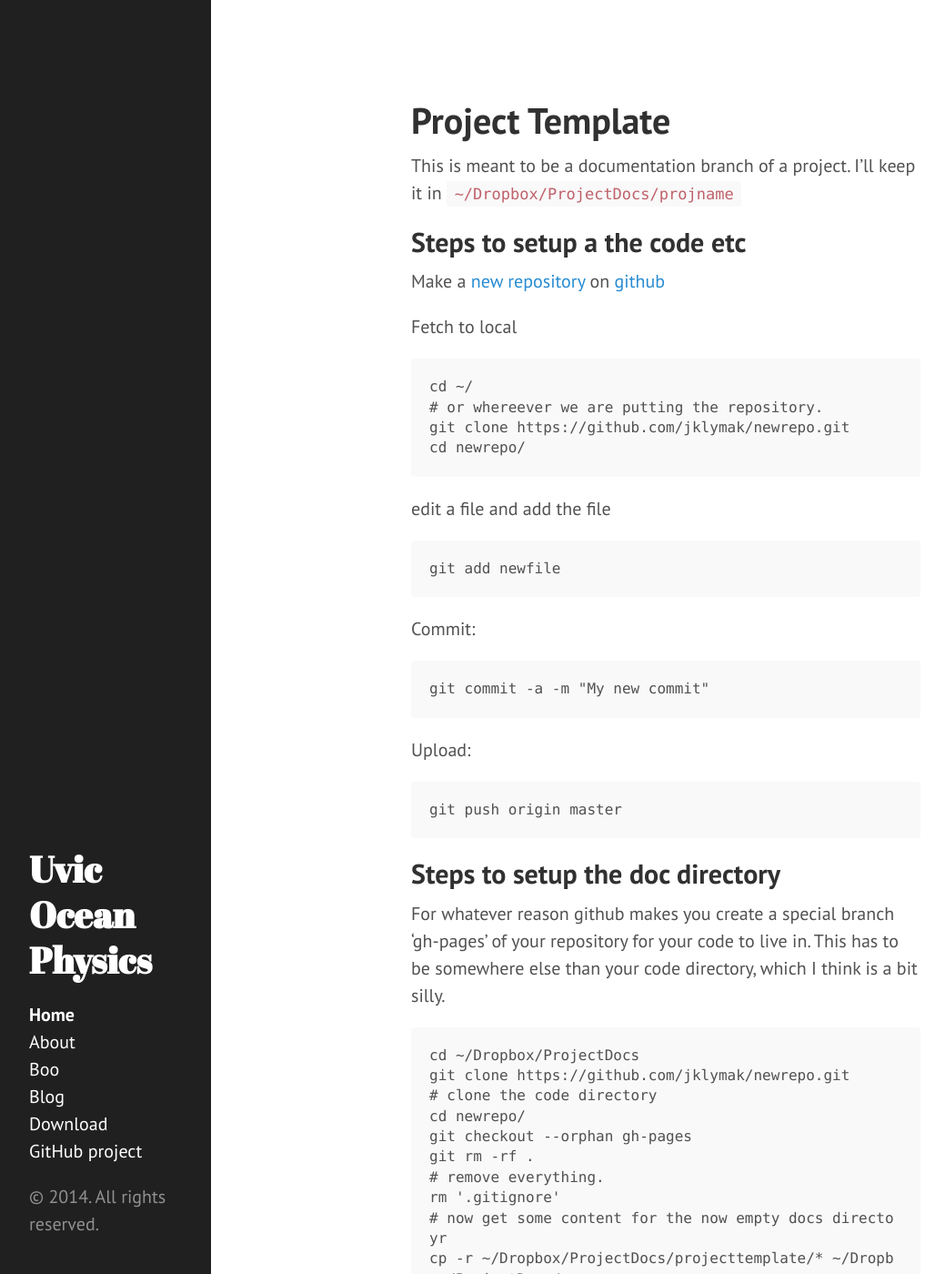
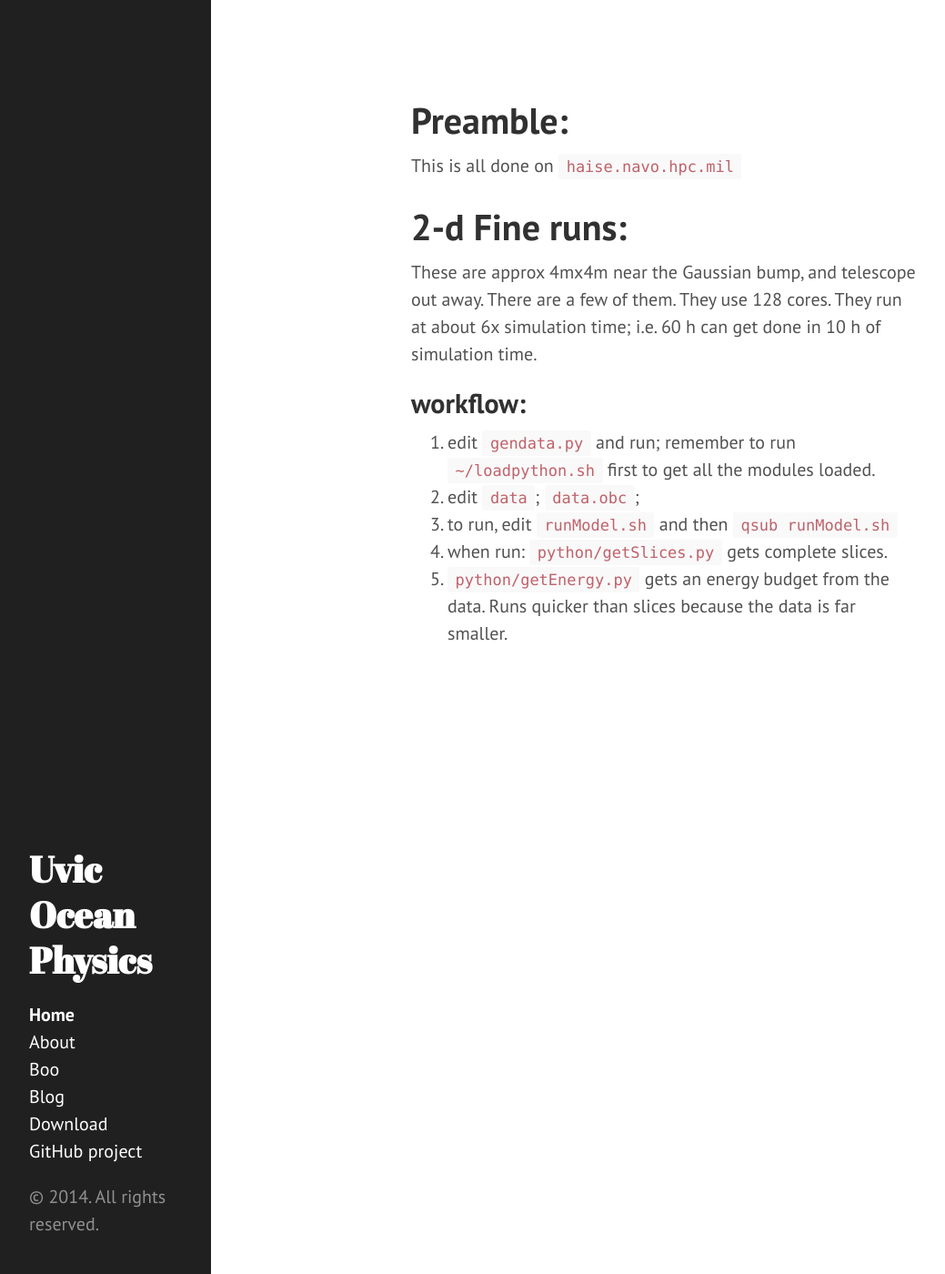
Before and after one commit to jklymak/LeeDns, a Jekyll site: the page built from index.md, in a window 1280 px wide and 1400 px high. Shown: the whole window at 91% size, without its empty margins (8-1047 px from the left). Built offline with Jekyll 4.4.1, drawn with Linux system fonts in a browser that asks for light colours; Markdown is read by kramdown in place of the engine named in the settings; some of the changed text lies outside the part shown.

Commit message:
Edited index.md

```diff
--- a/index.md
+++ b/index.md
@@ -3,48 +3,17 @@ layout: default
 title: Home
 ---
 
-# Project Template
+# Preamble:
 
-This is meant to be a documentation branch of a project.  I'll keep it in `~/Dropbox/ProjectDocs/projname`
+This is all done on `haise.navo.hpc.mil`
+# 2-d Fine runs:
 
-## Steps to setup a the code etc
+These are approx 4mx4m near the Gaussian bump, and telescope out away.  There are a few of them.  They use 128 cores.  They run at about 6x simulation time; i.e. 60 h can get done in 10 h of simulation time.
 
-Make a [new repository](https://help.github.com/articles/create-a-repo) on [github](github.org)
+## workflow:
 
-Fetch to local
-
-    cd ~/
-    # or whereever we are putting the repository.
-    git clone https://github.com/jklymak/newrepo.git
-    cd newrepo/
-
-edit a file and add the file
-
-    git add newfile
-
-Commit:
-
-    git commit -a -m "My new commit"
-
-Upload:
-
-    git push origin master
-
-## Steps to setup the doc directory
-
-For whatever reason github makes you create a special branch 'gh-pages' of your repository for your code to live in.  This has to be somewhere else than your code directory, which I think is a bit silly.
-
-    cd ~/Dropbox/ProjectDocs
-    git clone https://github.com/jklymak/newrepo.git
-    # clone the code directory
-    cd newrepo/
-    git checkout --orphan gh-pages
-    git rm -rf .
-    # remove everything.
-    rm '.gitignore'
-    # now get some content for the now empty docs directoyr
-    cp -r ~/Dropbox/ProjectDocs/projecttemplate/* ~/Dropbox/ProjectDocs/newrepo
-    cd ~/Dropbox/ProjectDocs/newrepo
-    git add .
-    git commit -a -m "First pages commit"
-    git push origin gh-pages
+  1. edit `gendata.py` and run; remember to run `~/loadpython.sh` first to get all the modules loaded.
+  2. edit `data`; `data.obc`;
+  3. to run, edit `runModel.sh` and then `qsub runModel.sh`
+  3. when run: `python/getSlices.py` gets complete slices.
+  4. `python/getEnergy.py` gets an energy budget from the data.  Runs quicker than slices because the data is far smaller.
```
